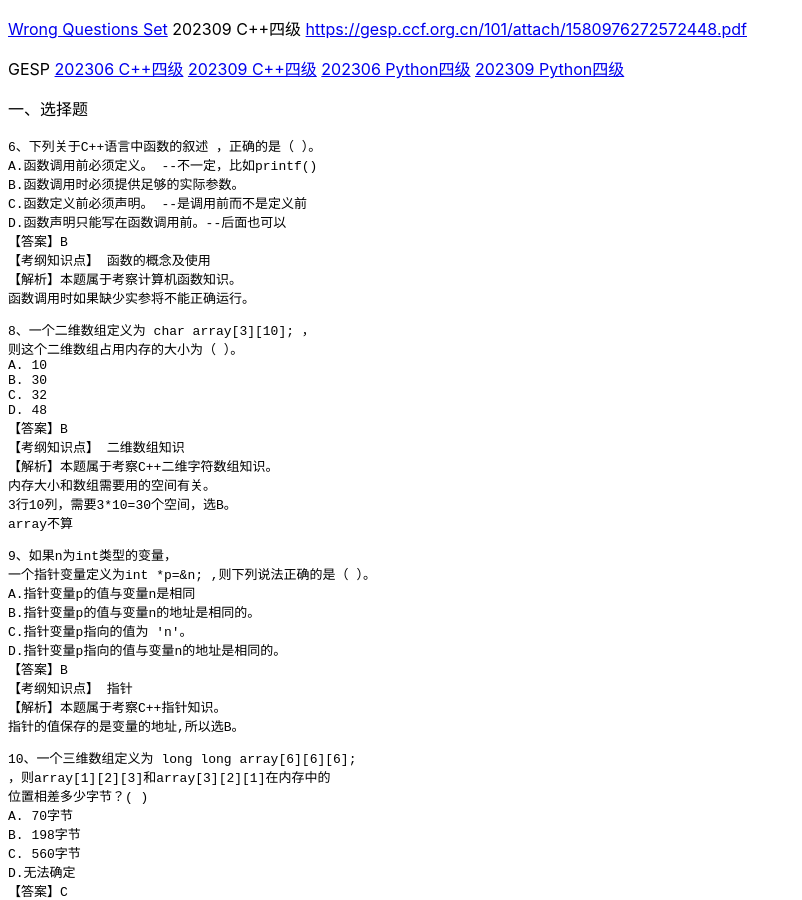
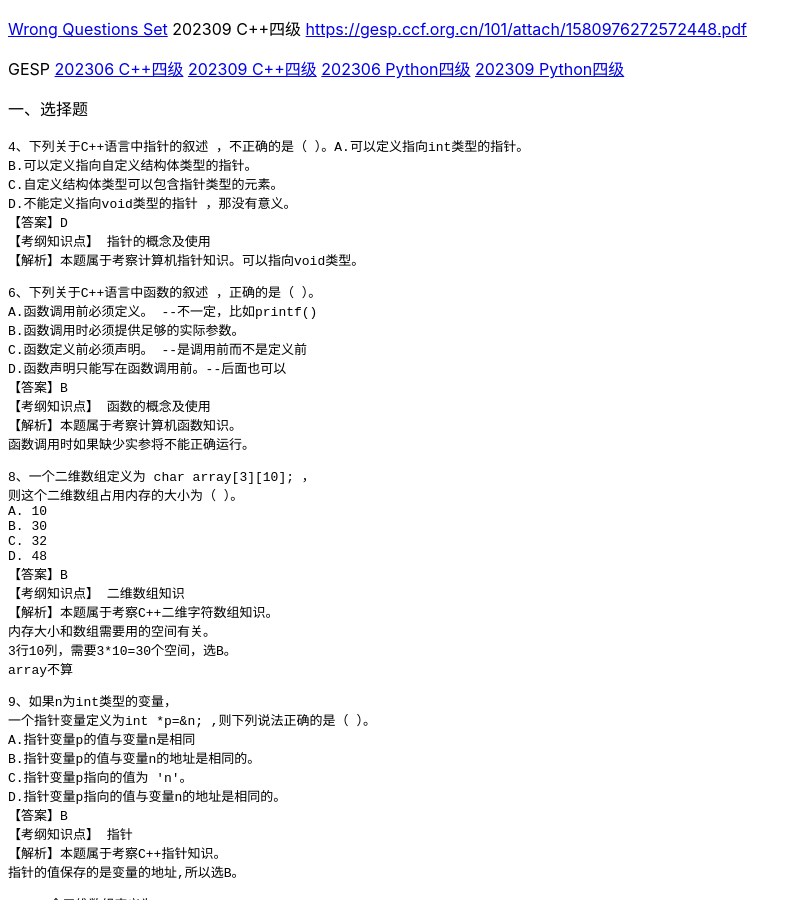
Before and after one commit to memorycancel/wqs, a Jekyll site: the page built from 202309_cpp_4.md, in a window 1280 px wide and 900 px high. Shown: the whole window, without its empty margins (0-802 px from the left). Built offline with Jekyll 4.4.1, drawn with Linux system fonts in a browser that asks for light colours.

Commit message:
Add Q in 202309cpp4

````diff
--- a/202309_cpp_4.md
+++ b/202309_cpp_4.md
@@ -14,6 +14,16 @@ GESP
 
 
 一、选择题
+
+```
+4、下列关于C++语⾔中指针的叙述 ，不正确的是（ ）。A.可以定义指向int类型的指针。
+B.可以定义指向⾃定义结构体类型的指针。
+C.⾃定义结构体类型可以包含指针类型的元素。
+D.不能定义指向void类型的指针 ，那没有意义。
+【答案】D
+【考纲知识点】 指针的概念及使用
+【解析】本题属于考察计算机指针知识。可以指向void类型。
+```
 
 ```
 6、下列关于C++语⾔中函数的叙述 ，正确的是（ ）。
````
